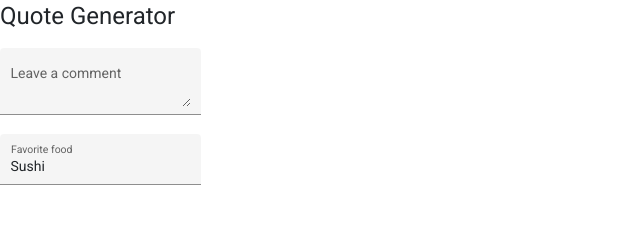
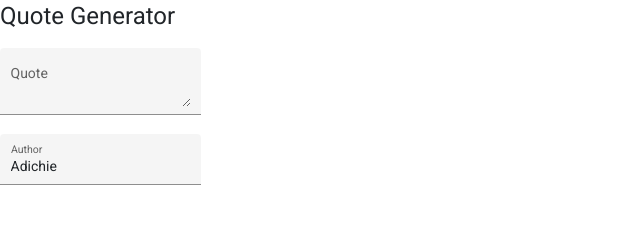
Before and after one commit to paulmunyao/Quote-Generator, an Angular app: page / in a window 1280 px wide. Shown: the top 225 px of the page, without its empty margins (0-640 px from the left). Built offline with nearby package versions, Linux system fonts and the light colour scheme.

Commit message:
Rename input fields

```diff
--- a/src/app/form/form.component.html
+++ b/src/app/form/form.component.html
@@ -1,13 +1,13 @@
 <div class="row">
     <form class="example-form">
         <mat-form-field class="example-full-width" appearance="fill">
-            <mat-label>Leave a comment</mat-label>
+            <mat-label>Quote</mat-label>
             <textarea matInput placeholder="Ex. It makes me feel..."></textarea>
         </mat-form-field>
         <div class="col">
             <mat-form-field class="example-full-width" appearance="fill">
-                <mat-label>Favorite food</mat-label>
-                <input matInput placeholder="Ex. Pizza" value="Sushi">
+                <mat-label>Author</mat-label>
+                <input matInput placeholder="Ex. Pizza" value="Adichie">
             </mat-form-field>
         </div>
     </form>
```
